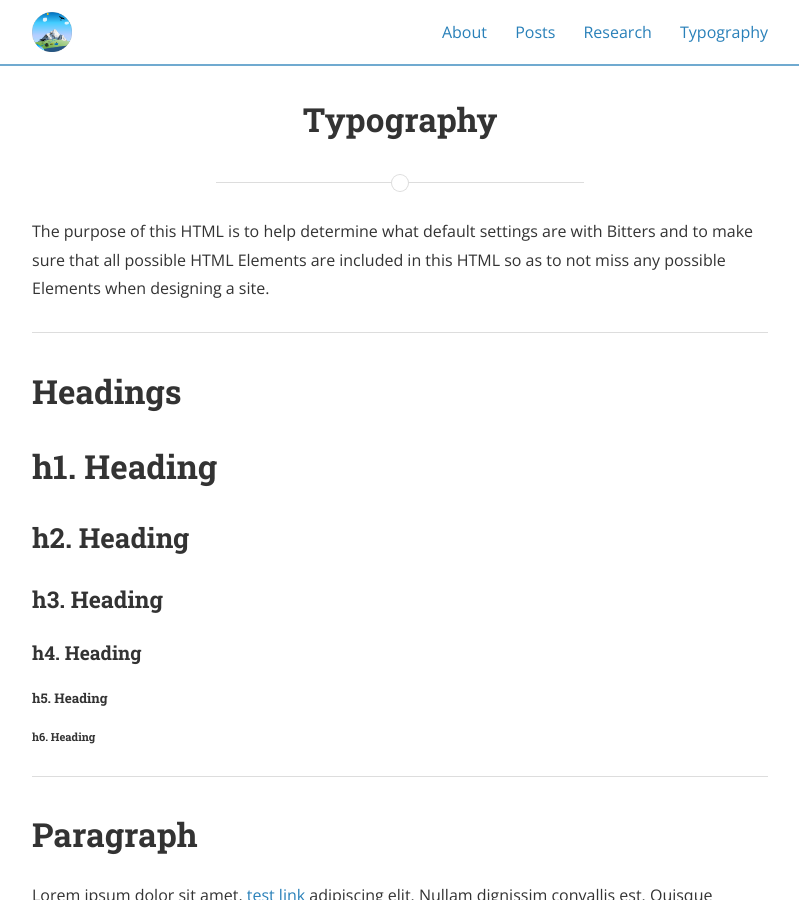
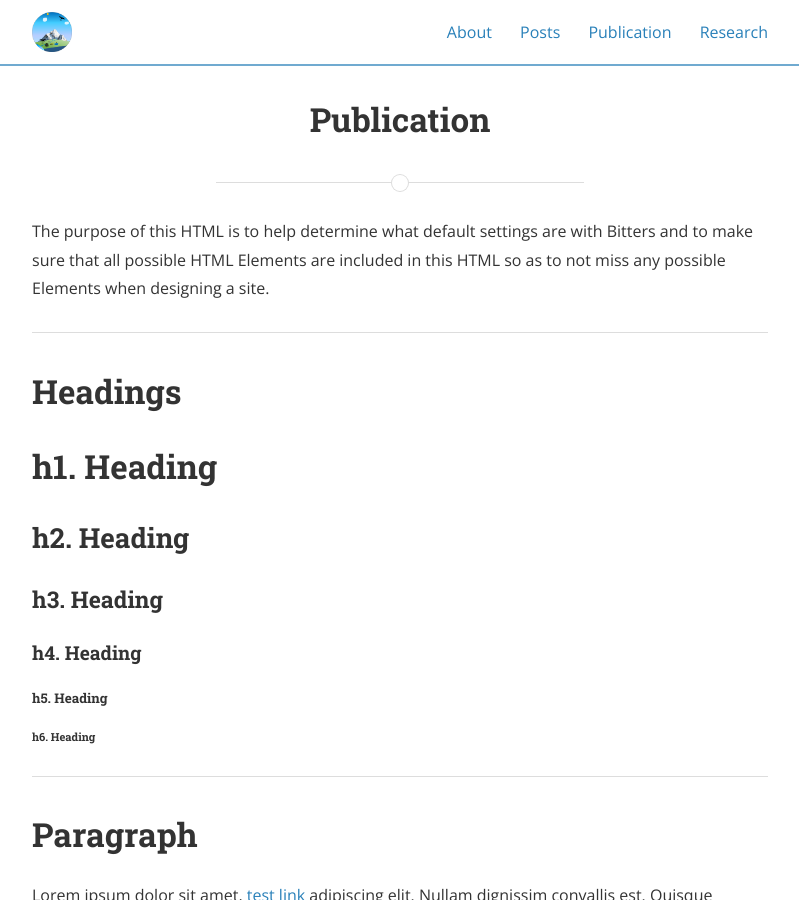
Before and after one commit to 12530/rshydro, a Jekyll site: the page built from publication.md, in a window 1280 px wide and 900 px high. Shown: the whole window, without its empty margins (240-1039 px from the left). Built offline with Jekyll 4.4.1, drawn with Linux system fonts in a browser that asks for light colours; nearby versions of some CDN libraries; some of the changed text lies outside the part shown.

Commit message:
Update and rename typography.md to publication.md

```diff
--- a/typography.md
+++ b/publication.md
@@ -1,7 +1,7 @@
 ---
 layout: page
-title: Typography
-permalink: /typography/
+title: Publication
+permalink: /publication/
 main_nav: true
 ---
 
```
